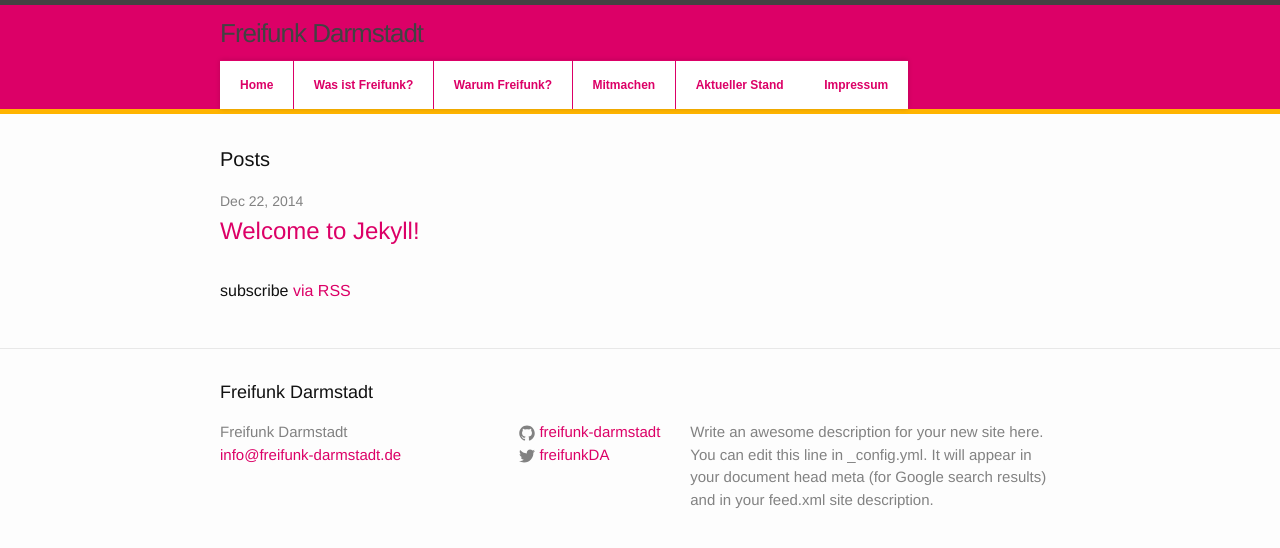
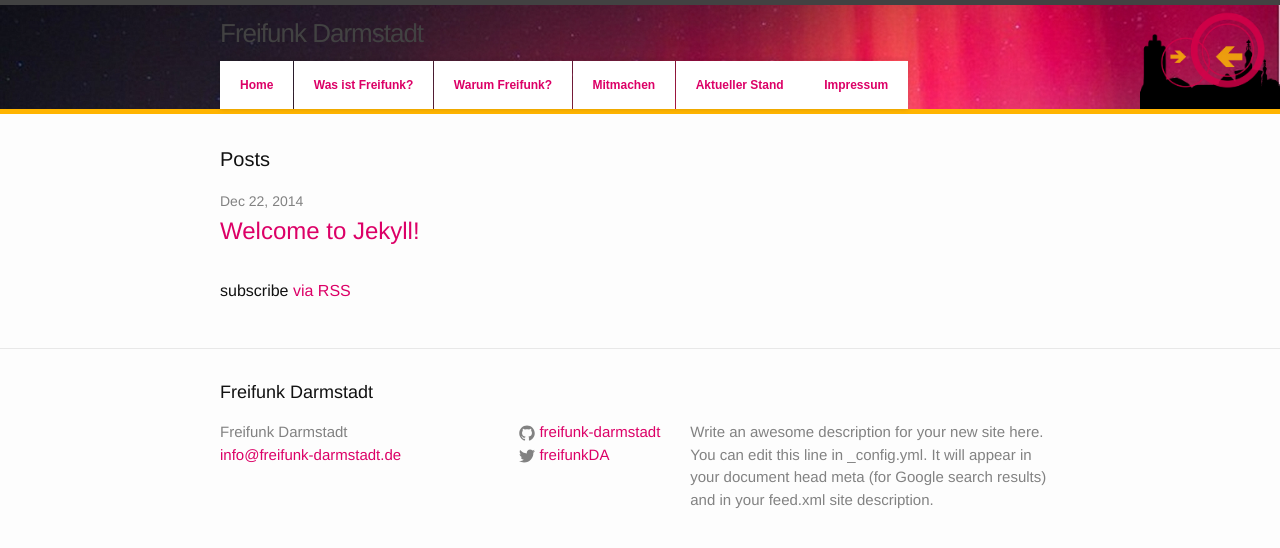
Before and after one commit to mdrenger/darmstadt.freifunk.net, a Jekyll site: the page built from pages/index.html, in a window 1280 px wide. Shown: the top 548 px of the page. Built offline with Jekyll 4.4.1, drawn with Linux system fonts in a browser that asks for light colours.

Commit message:
changed top bar bg to aurora

```diff
--- a/_sass/_layout.scss
+++ b/_sass/_layout.scss
@@ -9,7 +9,7 @@
     position: relative;
 
     background-color: $magenta-color;
-	background-image: url('css/images/DA-logo_trans.png'), url('css/images/aurora.png');
+	background-image: url('images/DA-logo_trans.png'), url('images/aurora.png');
 	background-position: right top, left top;
 	background-repeat: no-repeat;
 	background-size: contain, cover;
```
